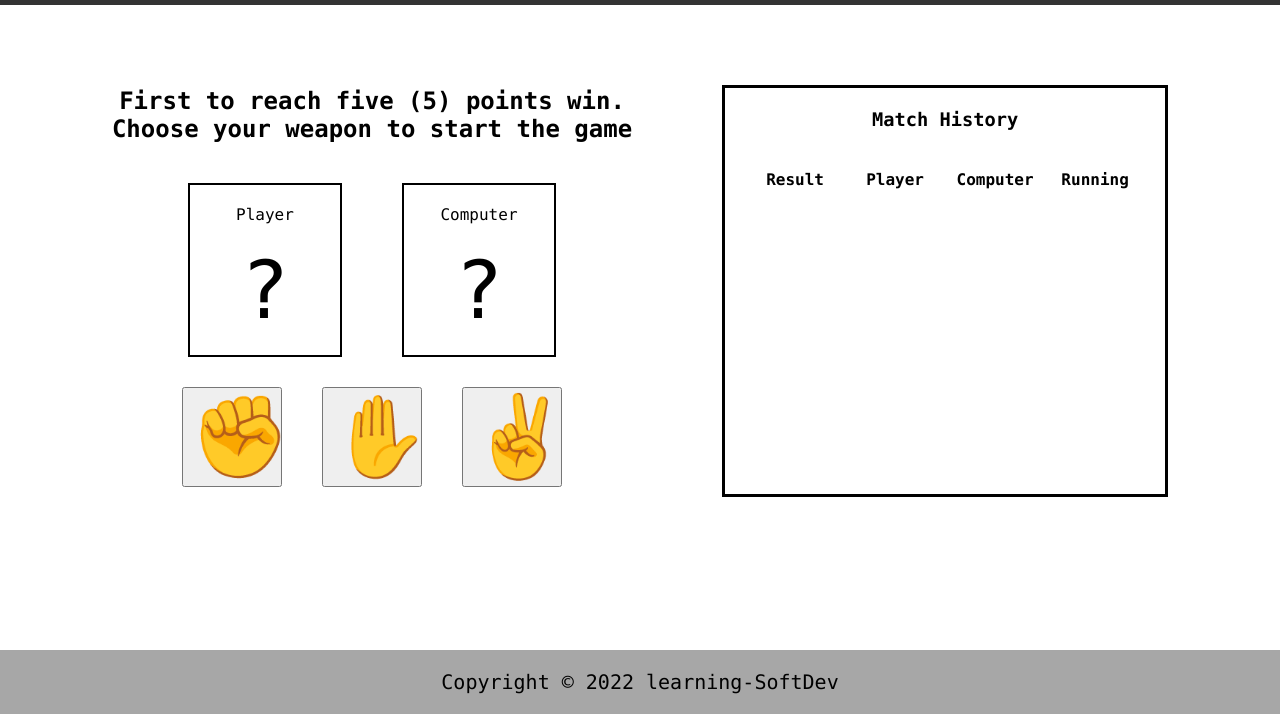
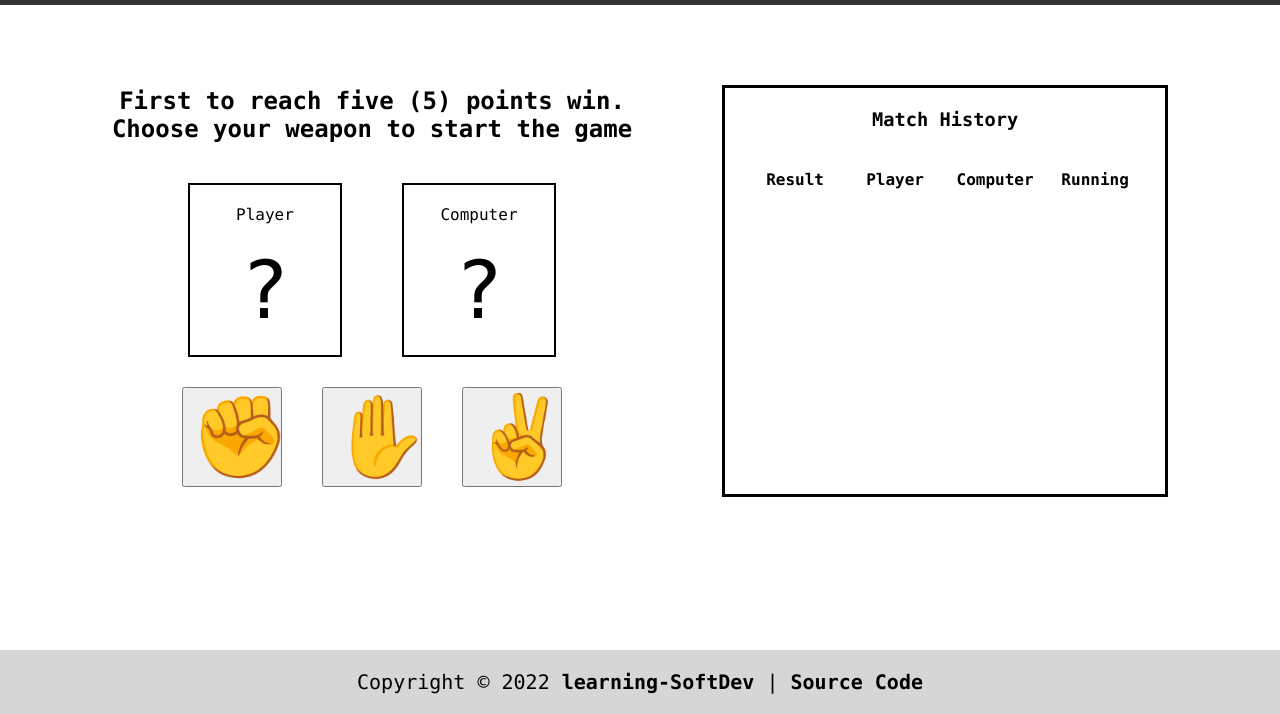
Before and after one commit to learning-SoftDev/rock-paper-scissors, a plain HTML site: page index.html in a window 1280 px wide. Shown: the part 86-800 px from the top of the page. Drawn offline with Linux system fonts and the light colour scheme.

Commit message:
added footer

```diff
--- a/index.html
+++ b/index.html
@@ -48,25 +48,20 @@
           </div>
         </div>
       </div>
-      <footer class="footer">
-        <p>Copyright ©
-          <script>
-            document.write(new Date().getFullYear())
-          </script>
-          learning-SoftDev
-        </p>
+      <footer>
+          <p>Copyright ©
+            <script>
+              document.write(new Date().getFullYear())
+            </script>
+            <a href="https://github.com/learning-SoftDev">learning-SoftDev</a>
+            | <a href="https://learning-softdev.github.io/rock-paper-scissors/">Source Code</a>
+          </p>
       </footer>
       <div class="container-final-result">
         <h1 class="final-result" id="finalResult"></h1>
         <button class="play-again" id="playAgain">Play Again</button>
       </div>
   </div>
-
-
-
-
-
-
   <script src="script.js"></script>
 </body>
 </html>
--- a/styles.css
+++ b/styles.css
@@ -32,7 +32,6 @@
     display: flex;
     flex-direction: column;
 }
-
 
 .history-individual {
     text-align: center;
@@ -86,7 +85,6 @@
     display: flex;
     flex-direction: column;
     background-color: white;
-
 }
 
 .container-main-content{
@@ -97,19 +95,8 @@
     margin:30px
 }
 
-.footer {
-    position: absolute;
-    bottom: 0;
-    left: 0;
-    text-align: center;
-    width: 100%;
-    font-size: 20px;
-    background-color: rgb(167, 167, 167);
-  }
-
 .final-result{
     text-align: center;
-
 }
 
 .container-final-result{
@@ -121,3 +108,39 @@
 .match-result{
     text-align: center;
 }
+
+footer {
+    position: absolute;
+    bottom: 0;
+    left: 0;
+    text-align: center;
+    width: 100%;
+    font-size: 20px;
+    background-color: #d6d6d6;
+}
+
+a {
+    position: relative;
+    color:inherit;
+    text-decoration: none;
+    font-weight: bold;
+}
+
+a::before {
+    content: '';
+    position: absolute;
+    width: 100%;
+    height: 4px;
+    border-radius: 4px;
+    background-color: #18272F;
+    bottom: 0;
+    left: 0;
+    transform-origin: right;
+    transform: scaleX(0);
+    transition: transform .3s ease-in-out;
+}
+
+a:hover::before {
+    transform-origin: left;
+    transform: scaleX(1);
+}
```
Lines whose indentation alone changed are shown as unchanged.
